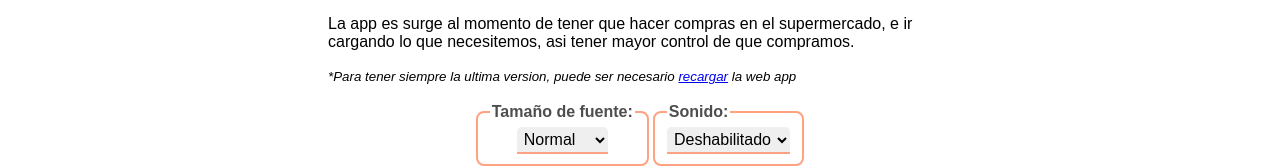
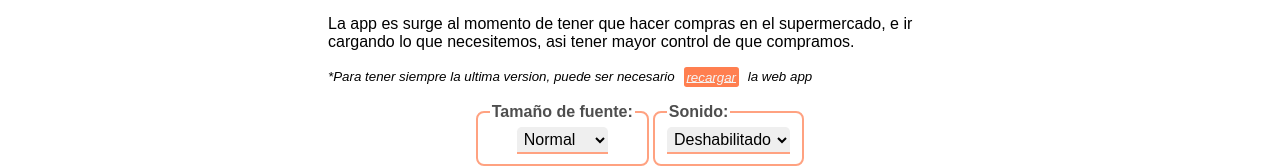
Before and after one commit to Cristian021195/compras, a React (Vite) app: page / in a window 1280 px wide. Shown: the part 194-362 px from the top of the page. Built offline with nearby package versions, Linux system fonts and the light colour scheme.

Commit message:
cambios visuales, ahora probamos la funcionalidad

```diff
--- a/src/Pages/Inicio.tsx
+++ b/src/Pages/Inicio.tsx
@@ -22,7 +22,7 @@ export const Inicio = ({runner, setRunner, font,setFont}:IRouter) => {
         <div style={{textAlign:'start', margin:'2em auto'}} className='col-6'>
           <p><b>ListaCompras</b>, es una aplicación simple, creada para mis prácticas en Desarrollo Web.</p>
           <p>La app es surge al momento de tener que hacer compras en el supermercado, e ir cargando lo que necesitemos, asi tener mayor control de que compramos.</p>
-          <small><i>*Para tener siempre la ultima version, puede ser necesario <a href="/">recargar</a> la web app</i></small>
+          <small><i>*Para tener siempre la ultima version, puede ser necesario <a href="/" style={{backgroundColor: 'coral', color: 'whitesmoke', margin: '0.4em', padding: '0.2em',borderRadius: '0.2em'}}>recargar</a> la web app</i></small>
           <br /><br />
           <article className='d-flex justify-content-center'>
             <fieldset className='d-flex align-items-center justify-content-center'>
```
